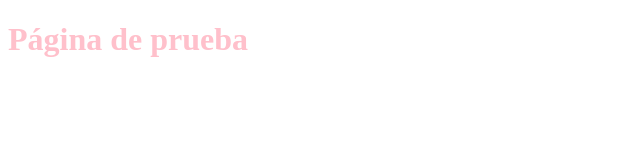
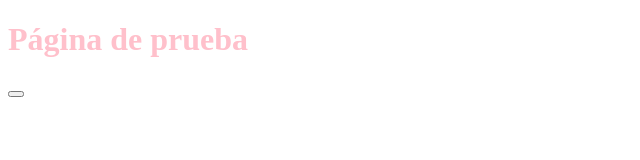
Before and after one commit to valegutierrez/prueba-git, a plain HTML site: page index.html in a window 1280 px wide. Shown: the full height of the page, 0-640 px from the left. Drawn offline with Linux system fonts and the light colour scheme.

Commit message:
Primer boton

```diff
--- a/app.js
+++ b/app.js
@@ -1,3 +1,6 @@
 window.onload = () => {
 	console.log("Página cargada")
 }
+function boton() {
+	console.log("Primer boton")
+}
--- a/index.html
+++ b/index.html
@@ -7,6 +7,7 @@
 </head>
 <body>
 	<h1>Página de prueba</h1>
+	<button onclick="boton()"></button>
 	<script src="app.js"></script>
 </body>
 </html>
```
